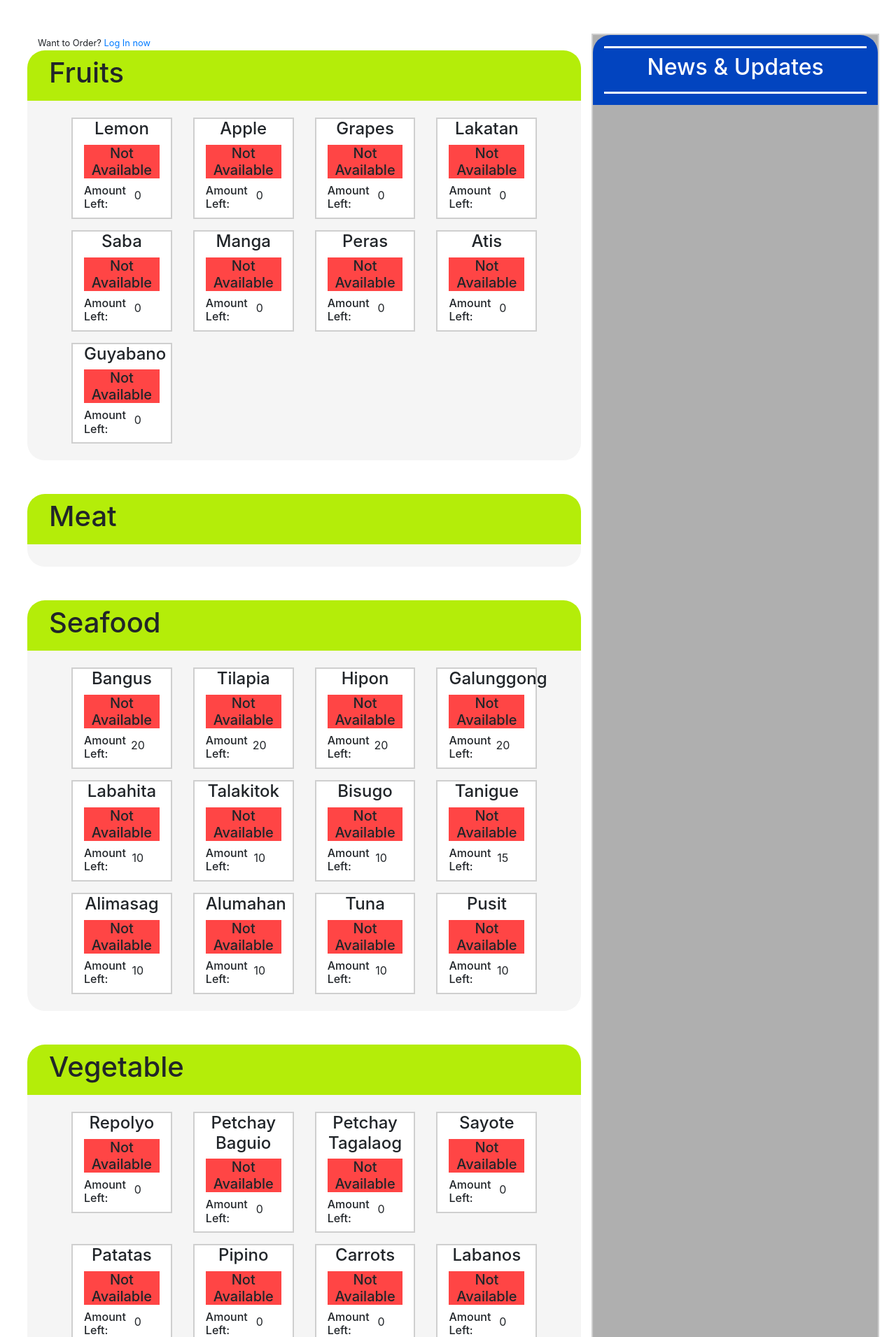
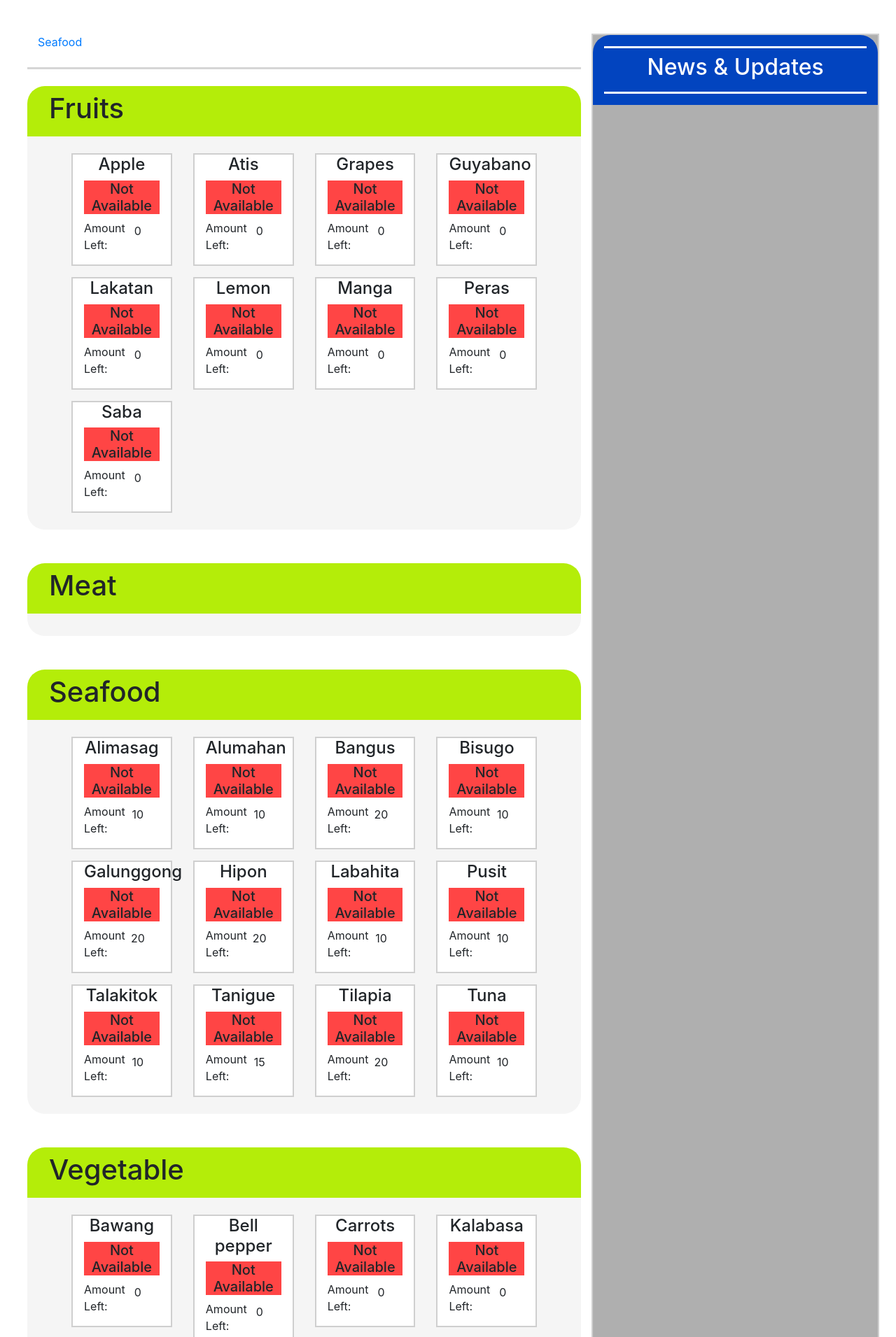
Before and after one commit to TheSciCoder3000/Store-App, a Django app: page /store/ in a window 1280 px wide. Shown: the part 86-1997 px from the top of the page at 70% size. Run offline with Django 3.2, Linux system fonts and the light colour scheme; a user stored in the database is signed in; data comes from the database, SQL or seed files in the repository; both versions use the stored data as it was after the commit; some libraries are stand-ins or nearby versions.

Commit message:
3rd Commit

```diff
--- a/my_store/models.py
+++ b/my_store/models.py
@@ -19,3 +19,6 @@ class Products(models.Model):
 
     def __str__(self):
         return self.title
+
+    class Meta:
+        ordering = ['title']
--- a/my_store/static/css/style.css
+++ b/my_store/static/css/style.css
@@ -1,3 +1,7 @@
+html{
+  scroll-behavior: smooth;
+}
+
 .show-border{
   border: 2px solid green;
 }
@@ -52,6 +56,28 @@
   margin-right: -73px;
 }
 
+#my_products{
+  padding-top: 1.5rem;
+  margin-top: 1.5rem;
+  border-top: 3px solid #d6d6d6;
+}
+
+.sp-head{
+  background-color: #0244bf;
+  border-top-right-radius: 25px;
+  border-top-left-radius: 25px;
+}
+
+.yow{
+  border-top: 3px solid #ffffff;
+  border-bottom: 3px solid #ffffff;
+  color: white;
+}
+
+.amnt-md{
+  font-size: 1rem;
+}
+
 /* XSmall */
 @media (max-width: 575px) {
 
@@ -69,6 +95,10 @@
   #SidePanel{
     display: none;
   }
+
+  .amnt-md{
+    font-size: 0.985rem;
+  }
 }
 
 /* Large */
--- a/my_store/static/js/main.js
+++ b/my_store/static/js/main.js
@@ -9,6 +9,6 @@ $(document).ready(function (){
         }
       });
     }
-    var seconds = 60;
+    var seconds = 14400;
     setInterval(refresh, seconds*1000)
 });
--- a/my_store/templates/my_store/base.html
+++ b/my_store/templates/my_store/base.html
@@ -10,7 +10,7 @@
     <!-- Bootstrap CSS -->
     <link rel="stylesheet" href="https://maxcdn.bootstrapcdn.com/bootstrap/4.0.0/css/bootstrap.min.css" integrity="sha384-Gn5384xqQ1aoWXA+058RXPxPg6fy4IWvTNh0E263XmFcJlSAwiGgFAW/dAiS6JXm" crossorigin="anonymous">
     <link rel="stylesheet" href="https://use.fontawesome.com/releases/v5.7.0/css/all.css" integrity="sha384-lZN37f5QGtY3VHgisS14W3ExzMWZxybE1SJSEsQp9S+oqd12jhcu+A56Ebc1zFSJ" crossorigin="anonymous">
-    <link rel="stylesheet" type="text/css" href="{% static 'css/main.css' %}">
+    <link rel="stylesheet" type="text/css" href="{% static 'css/style.css' %}">
 
     <script type = "text/JavaScript">
             function AutoRefresh( t ) {
--- a/my_store/templates/my_store/store.html
+++ b/my_store/templates/my_store/store.html
@@ -5,9 +5,13 @@
     <div class="row mx-lg-2">
       <div class="col-lg-8 col-12">
         <div id="additional" class="container-fluid">
-          <small>
-            Want to Order? <a href="{% url 'login' %}">Log In now</a>
-          </small>
+          {% if not user.is_authenticated %}
+            <small>
+              Want to Order? <a href="{% url 'login' %}">Log In now</a>
+              </small>
+            {% endif %}
+
+          <a href="#Seafood-cont">Seafood</a>
         </div>
 
         <div id="my_products">
@@ -32,11 +36,11 @@
                             <h5 class="item-not-avail">{{ item.available|is_available }}</h5>
                             {% endif %}
                           <div class="row" id="amount-left">
-                            <div class="col-4">
-                              <p class="h6">Amount Left: </p>
+                            <div class="col-4 col-md-12 col-lg-4 amnt-md">
+                              <p>Amount Left: </p>
                             </div>
 
-                            <div class="col-8 py-1">
+                            <div class="col-8 col-md-12 col-lg-8 py-1">
                               <p>{{ item.item_count }}</p>
                             </div>
                           </div>
```
Also changed, not shown: my_store/static/css/main.css (deleted, +0 -95 lines), db.sqlite3, my_store/migrations/0006_auto_20200811_2306.py (added).
